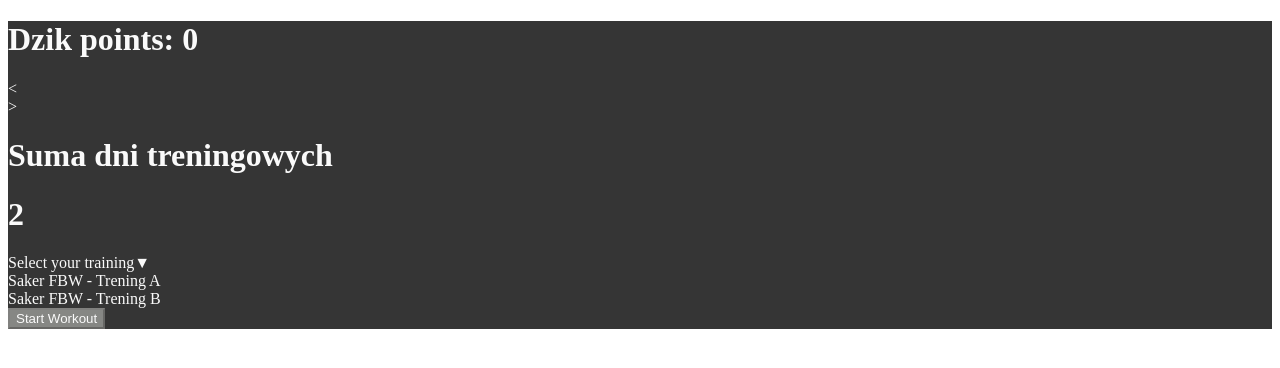
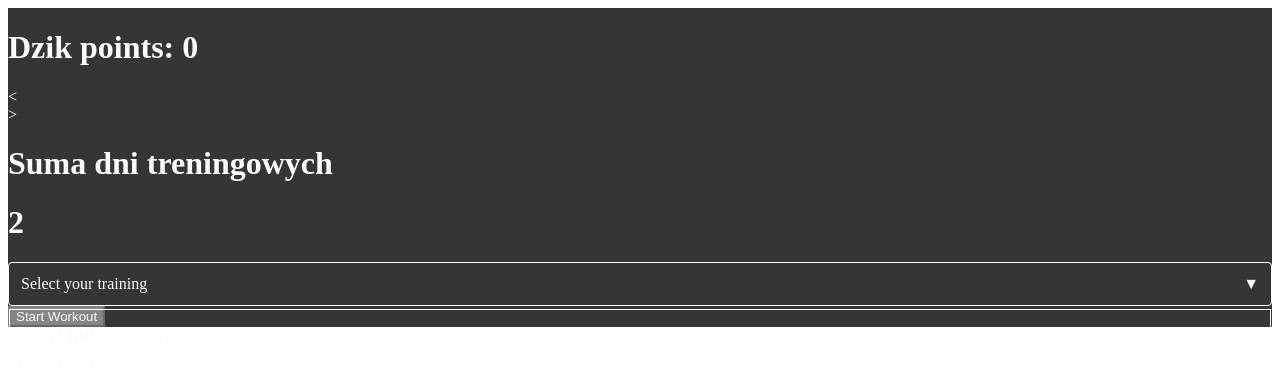
Before and after one commit to PrzemyslawPolrolniczak/GymBuddy, a React app: page / in a window 1280 px wide. Shown: the top 368 px of the page. Built offline with nearby package versions, Linux system fonts and the light colour scheme; the HTML template or start-up script is replaced by a standard one.

Commit message:
rebuild app

```diff
--- a/src/components/Select/Select.scss
+++ b/src/components/Select/Select.scss
@@ -1,9 +1,21 @@
 .select {
-    &__options {
-        top: 110%;
-    }
+  @apply p-3 relative flex justify-between;
 
-    .rotate-180 {
-        transform: rotate(180deg);
-    }
+  .rotate-180 {
+    transform: rotate(180deg);
+  }
 }
+
+.options {
+  @apply absolute pt-2 pb-2 left-0 right-0 border border-white border-solid;
+  top: 110%;
+
+  &--top {
+    top: auto;
+    bottom: 110%;
+  }
+
+  &__option {
+    @apply p-2;
+  }
+}
--- a/src/components/Select/Select.tsx
+++ b/src/components/Select/Select.tsx
@@ -1,31 +1,87 @@
 import React, { useState } from "react";
-import './Select.scss';
+import "./Select.scss";
 
 interface Options {
   text: string;
-  id: string | number;
+  id?: string | number;
 }
 
-interface SelectProps {
-  placeholder: string;
+interface BaseProps {
   options: Options[];
   selected: string;
   onSelect: Function;
 }
 
-const Select: React.FC<SelectProps> = (props) => {
-  const { placeholder, options, selected, onSelect } = props;
+interface OptionsProps extends BaseProps {
+  isOpen: boolean;
+  top?: boolean;
+}
+
+interface SelectProps extends BaseProps {
+  topOptions?: Options[];
+  placeholder?: string;
+  extendClass?: string;
+  withChevron?: boolean;
+}
+
+const Options: React.FC<OptionsProps> = ({
+  options,
+  isOpen,
+  selected,
+  onSelect,
+  top = false
+}) => {
+  return (
+    <div
+      className={`options rounded ${isOpen ? "" : "hidden"} ${
+        top ? "options--top" : ""
+      }`}
+    >
+      {options.map(({ text, id }) => {
+        return (
+          <div
+            className={`options__option ${
+              selected === text ? "options__option--selected" : ""
+            }`}
+            onClick={() => {
+              onSelect(text);
+            }}
+            key={id}
+          >
+            {text}
+          </div>
+        );
+      })}
+    </div>
+  );
+};
+
+const Select: React.FC<SelectProps> = ({
+  selected,
+  extendClass,
+  placeholder,
+  withChevron,
+  topOptions,
+  options,
+  onSelect
+}) => {
   const [isOpen, setOpen] = useState(false);
 
   return (
-    <div className={`select p-3 relative flex justify-between border border-solid rounded ${selected ? 'border-main-200 text-main-200' : 'border-white'}`} onClick={() => {setOpen(!isOpen)}}>
-        {selected || placeholder}
-        <span className={isOpen ? 'rotate-180' : ''}>&#9660;</span>
-        <div className={`select__options absolute pt-2 pb-2 left-0 right-0 border border-white border-solid rounded ${isOpen ? '' : 'hidden'}`}>
-            {options.map(({text, id}) => {
-              return <div className={`p-2 ${selected === text ? 'text-main-200' : ''}`} onClick={e => {e.preventDefault(); onSelect(text)}} key={id}>{text}</div>
-            })}
-        </div>
+    <div
+      className={`select ${extendClass} ${selected ? "select--selected" : ""}`}
+      onClick={() => {
+        setOpen(!isOpen);
+      }}
+    >
+      {selected || placeholder}
+      {withChevron && (
+        <span className={isOpen ? "rotate-180" : ""}>&#9660;</span>
+      )}
+      <Options options={options} {...{ isOpen, selected, onSelect }} />
+      {topOptions && (
+        <Options options={topOptions} {...{ isOpen, selected, onSelect }} top />
+      )}
     </div>
   );
 };
--- a/src/components/Series/Series.tsx
+++ b/src/components/Series/Series.tsx
@@ -3,20 +3,22 @@ import React, { useState } from "react";
 import "./Series.scss";
 
 interface SeriesProps {
-  number: number;
-  time?: string;
-  reps?: number;
+  seriesCount: number;
+  reps: number;
 }
 
 const Series: React.FC<SeriesProps> = props => {
   const [isDone, setDone] = useState(false);
-  const { number, time, reps } = props;
+  const { seriesCount, reps } = props;
 
   return (
     <div className={`series ${isDone ? "series--done" : ""}`}>
       <div className="series__count" onClick={() => setDone(!isDone)}>
-        Series {number} {isDone && <div className="series__icon">&#x2714;</div>}
+        Series {seriesCount}{" "}
+        {isDone && <div className="series__icon">&#x2714;</div>}
       </div>
+      {reps && (
+        <>
           <div className="entry">
             <input className="entry__input" type="number" />
             <span className="entry__description">Reps</span>
@@ -25,6 +27,8 @@ const Series: React.FC<SeriesProps> = props => {
             <input className="entry__input" type="number" />
             <span className="entry__description">Weight</span>
           </div>
+        </>
+      )}
     </div>
   );
 };
--- /dev/null
+++ b/src/components/TimeSeries/TimeSeries.scss
@@ -0,0 +1,36 @@
+.series {
+  @apply flex w-full mt-2 border border-solid rounded border-black;
+
+  &__count {
+    @apply p-3 w-4/6 flex;
+  }
+
+  &__icon {
+    @apply text-xs ml-2 border rounded-full bg-green-500 w-4 h-4 flex justify-center content-center;
+  }
+}
+
+.entry {
+  @apply w-1/6 text-center bg-transparent border-l border-black relative;
+
+  &__input {
+    @apply w-full h-full bg-transparent border-l border-black text-center;
+  }
+
+  &__description {
+    @apply absolute text-xxs top-0;
+    left: 0.25rem;
+  }
+
+  &__select {
+    @apply border-l border-solid border-black h-full;
+
+    [class$="--selected"] {
+      @apply text-green-500;
+    }
+  }
+}
+
+.series--done {
+  @apply border-green-500;
+}
--- /dev/null
+++ b/src/components/TimeSeries/TimeSeries.tsx
@@ -0,0 +1,55 @@
+import React, { useState } from "react";
+
+import Select from "../Select/Select";
+
+import "./TimeSeries.scss";
+
+interface TimeSeriesProps {
+  seriesCount: number;
+  time: string;
+}
+
+const opts = [{ text: "sec" }, { text: "min" }, { text: "hrs" }];
+const topOpts = [{ text: "-0.25" }, { text: "-0.5" }];
+
+const Series: React.FC<TimeSeriesProps> = props => {
+  const [isDone, setDone] = useState(false);
+  const [selectedOption, setOption] = useState("");
+  const { seriesCount, time } = props;
+
+  const setTimeUnit = unit => {
+    setOption(unit);
+  };
+
+  return (
+    <div className={`series ${isDone ? "series--done" : ""}`}>
+      <div className="series__count" onClick={() => setDone(!isDone)}>
+        Series {seriesCount}{" "}
+        {isDone && <div className="series__icon">&#x2714;</div>}
+      </div>
+      {time && (
+        <>
+          <div className="entry">
+            <input
+              className={`entry__input ${isDone ? "series--done" : ""}`}
+              type="text"
+            />
+            <span className="entry__description">Time</span>
+          </div>
+          <div className="entry">
+            <Select
+              options={opts}
+              selected={selectedOption}
+              onSelect={setTimeUnit}
+              extendClass={`entry__select ${isDone ? "series--done" : ""}`}
+              topOptions={topOpts}
+            />
+            <span className="entry__description">Unit</span>
+          </div>
+        </>
+      )}
+    </div>
+  );
+};
+
+export default Series;
--- a/src/views/Exercise/Exercise.tsx
+++ b/src/views/Exercise/Exercise.tsx
@@ -3,11 +3,10 @@ import { RouteComponentProps } from "react-router-dom";
 
 import Header from "../../components/Header/Header";
 import Series from "../../components/Series/Series";
+import TimeSeries from "../../components/TimeSeries/TimeSeries";
 
 const Exercise: React.FC<RouteComponentProps> = props => {
   const { name, series, reps, time } = props.location.state;
-
-  const seriesArray = Array.from({ length: series }, (v, k) => k);
 
   return (
     <div className="pt-10 w-full">
@@ -15,7 +14,10 @@ const Exercise: React.FC<RouteComponentProps> = props => {
       <div className="h-64 w-full border border-solid border-black" />
       <div className="mt-3">
         {Array.from({ length: series }, (v, k) => {
-          return <Series key={k} number={k + 1} reps={reps} time={time} />;
+          const ExerciseType = time ? TimeSeries : Series;
+          return (
+            <ExerciseType key={k} seriesCount={k + 1} reps={reps} time={time} />
+          );
         })}
       </div>
     </div>
--- /dev/null
+++ b/src/views/Home/Home.scss
@@ -0,0 +1,13 @@
+.home {
+  @apply w-full flex flex-col justify-between;
+
+  &__select {
+    @apply border border-solid rounded border-white;
+
+    &[class$="--selected"],
+    [class$="--selected"] {
+      @apply text-main-300;
+      @apply border-main-200;
+    }
+  }
+}
--- a/src/views/Home/Home.tsx
+++ b/src/views/Home/Home.tsx
@@ -1,32 +1,45 @@
 import React, { useState } from "react";
 import { Link } from "react-router-dom";
+
 import Button from "../../components/Button/Button";
 import DzikPoints from "../../components/DzikPoints/DzikPoints";
 import Slider from "../../components/Slider/Slider";
 import Select from "../../components/Select/Select";
 
+import "./Home.scss";
+
 const trainingOptions = [
-  {id: 'fbw-saker-a', text: "Saker FBW - Trening A"},
-  {id: 'fbw-saker-b', text: "Saker FBW - Trening B"}
-]
+  { id: "fbw-saker-a", text: "Saker FBW - Trening A" },
+  { id: "fbw-saker-b", text: "Saker FBW - Trening B" }
+];
 
 const Home: React.FC = () => {
-  const [selectedOption, setOption] = useState('');
+  const [selectedOption, setOption] = useState("");
 
   const trainingSelect = option => {
     setOption(option);
-  }
+  };
 
   return (
-    <div className="w-full flex flex-col justify-between">
-      <div >
+    <div className="home">
+      <div>
         <DzikPoints />
         <Slider />
-        <Select placeholder="Select your training" options={trainingOptions} onSelect={trainingSelect} selected={selectedOption} />
+        <Select
+          placeholder="Select your training"
+          options={trainingOptions}
+          onSelect={trainingSelect}
+          selected={selectedOption}
+          extendClass="home__select"
+          withChevron={true}
+        />
       </div>
       <div>
         <Link to="/workout/">
-          <Button customClasses="w-full block bg-main-300 hover:bg-blue-500 rounded" disabled={selectedOption ? false : true}>
+          <Button
+            customClasses="w-full block bg-main-300 hover:bg-blue-500 rounded"
+            disabled={selectedOption ? false : true}
+          >
             Start Workout
           </Button>
         </Link>
--- a/tailwind.config.js
+++ b/tailwind.config.js
@@ -1,8 +1,5 @@
 module.exports = {
   theme: {
-    // inset: {
-    //   "1": "1rem"
-    // },
     extend: {
       colors: {
         main: {
```
Lines whose indentation alone changed are shown as unchanged.
